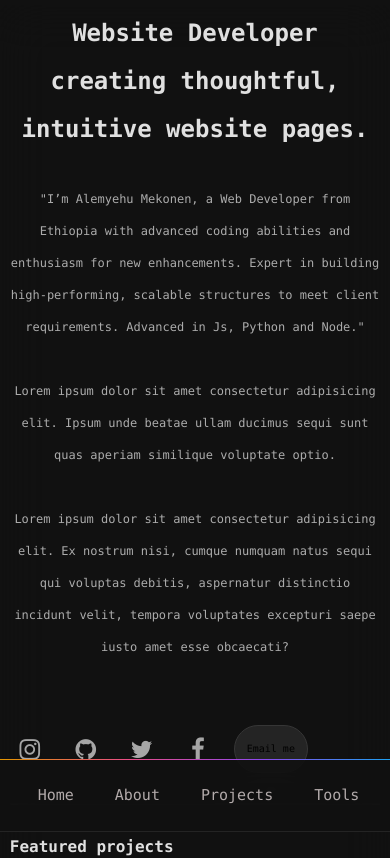
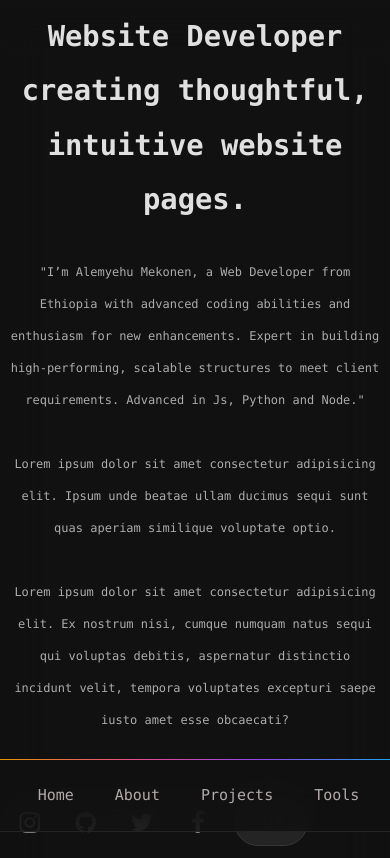
Before and after one commit to afteralexxo/portofolio-using-react, a React (Vite) app: page / in a window 390 px wide. Shown: the top 858 px of the page. Built offline with nearby package versions, Linux system fonts and the light colour scheme.

Commit message:
fix the header

```diff
--- a/src/App.css
+++ b/src/App.css
@@ -40,8 +40,8 @@
 
   .main-header {
     padding-top: 1%;
-    font-size: 1.5rem;
-    line-height: 3rem;
+    font-size: 1.8rem;
+    line-height: 3.4rem;
     text-align: center;
   }
 
```
